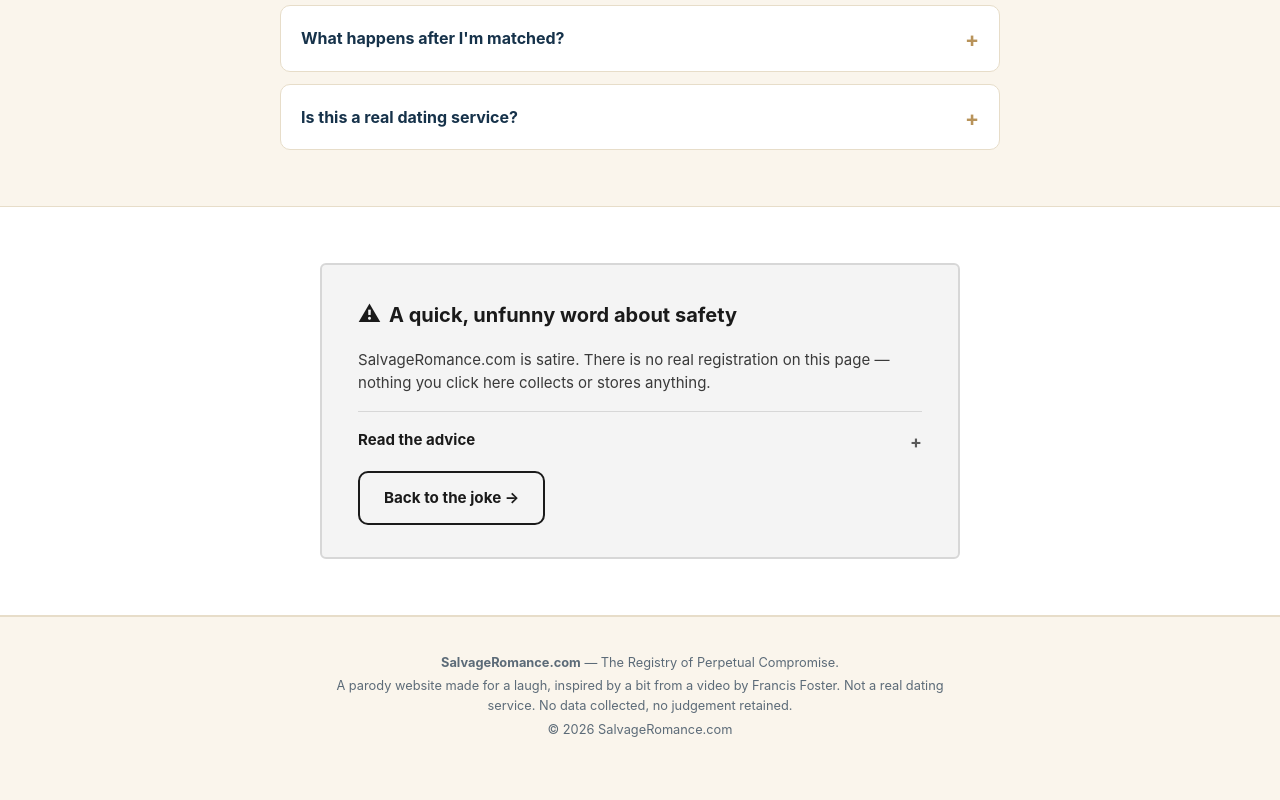
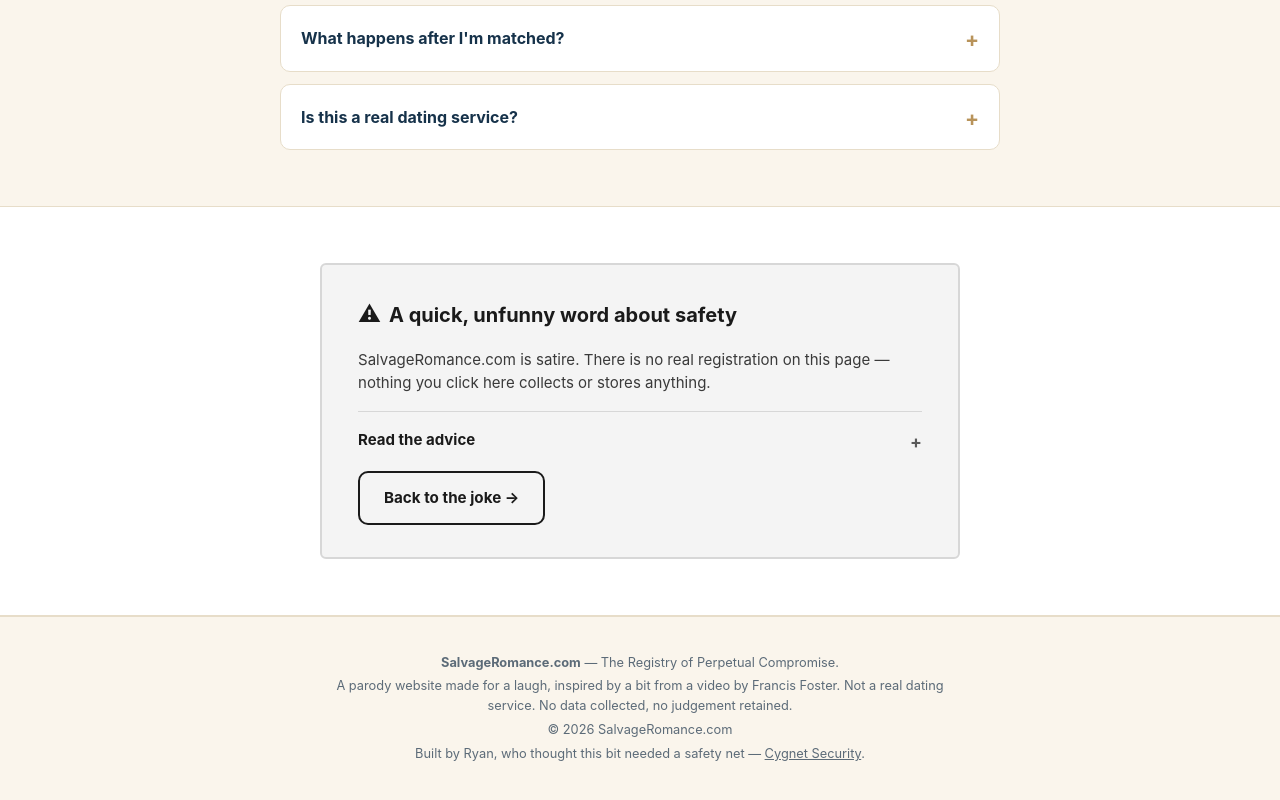
Before and after one commit to ArgyleD/salvageromance, a plain HTML site: page index.html in a window 1280 px wide. Shown: the part 1933-2733 px from the top of the page. Before the commit the page ends 2709 px from the top, so only its background shows below. Drawn offline with Linux system fonts and the light colour scheme.

Commit message:
Add footer credit linking to Cygnet Security
Small, first-name-only byline so the site attributes back to its
creator without turning into a promotional landing page.

```diff
--- a/index.html
+++ b/index.html
@@ -729,6 +729,7 @@ footer.site-footer p {
     <p><strong>SalvageRomance.com</strong> — The Registry of Perpetual Compromise.</p>
     <p>A parody website made for a laugh, inspired by a bit from a video by Francis Foster. Not a real dating service. No data collected, no judgement retained.</p>
     <p>&copy; <span id="year"></span> SalvageRomance.com</p>
+    <p>Built by Ryan, who thought this bit needed a safety net — <a href="https://cygnetsecurity.co.uk" target="_blank" rel="noopener">Cygnet Security</a>.</p>
   </div>
 </footer>
 
```
